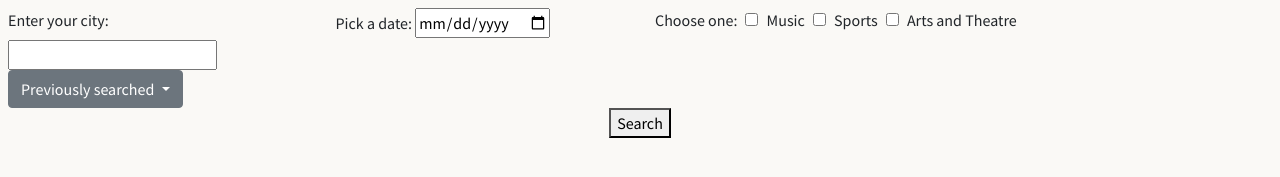
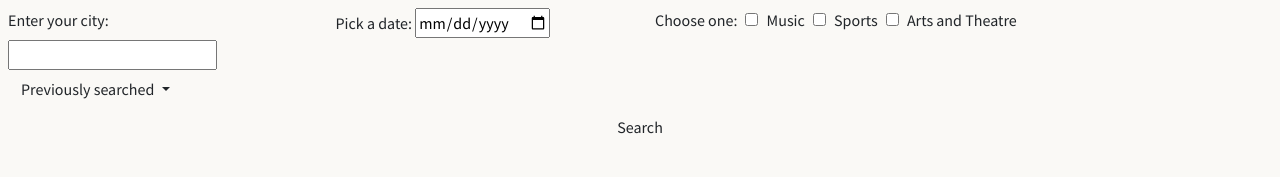
Before and after one commit to victoriamcn/NightOwl, a plain HTML site: page index.html in a window 1280 px wide. Shown: the part 283-460 px from the top of the page. Drawn offline with nearby package versions, Linux system fonts and the light colour scheme; a web font is replaced by a local one.

Commit message:
started styling buttons in eventofrm branch but realized I need to make a different branch

```diff
--- a/index.html
+++ b/index.html
@@ -42,7 +42,7 @@
         <input type="text" id="inputCity"></input>
         <!-- dropdown searched cities -->
         <div class="dropdown">
-          <button class="btn btn-secondary dropdown-toggle" type="button" data-bs-toggle="dropdown"
+          <button class="btn prevsearch dropdown-toggle" type="button" data-bs-toggle="dropdown"
             aria-expanded="false">
             Previously searched
           </button>
@@ -76,7 +76,7 @@
       </div>
     </div>
     <div class="row d-flex justify-content-center align-items-center">
-      <button id="searchBtn" type="button">Search</button>
+      <button id="searchBtn" class="btn search" type="button">Search</button>
     </div>
 
   </section>
```
